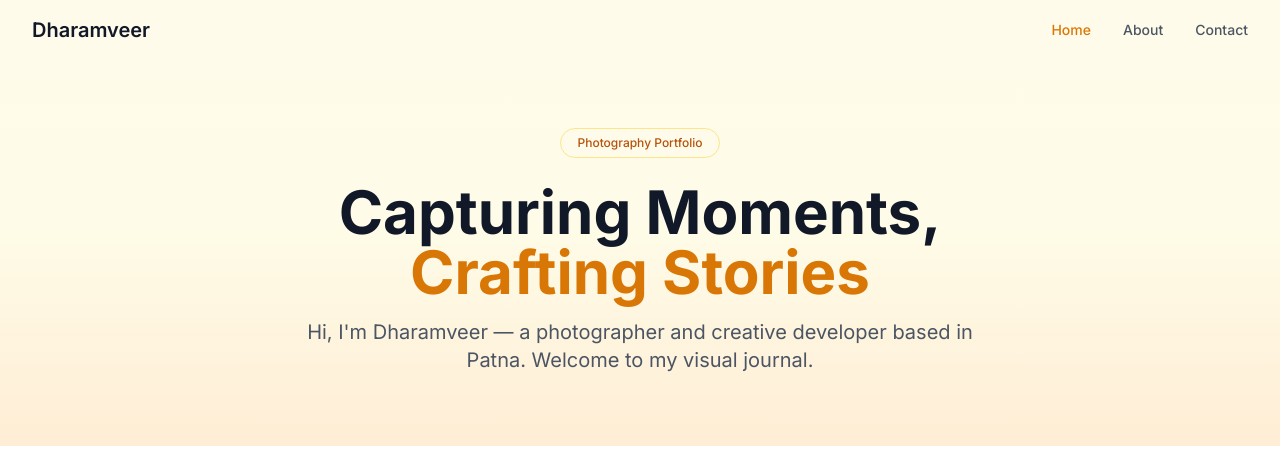
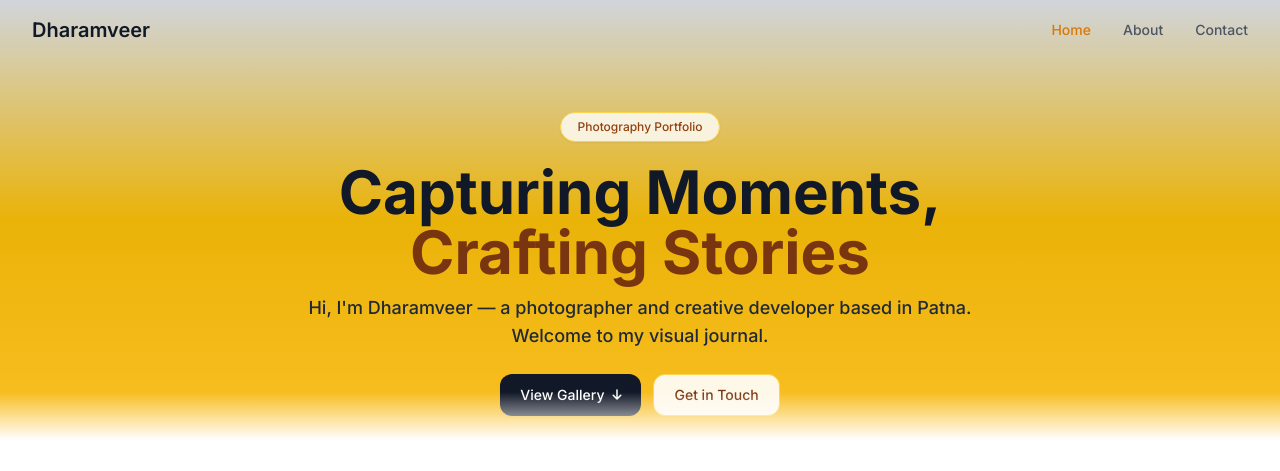
Before and after one commit to dharamveerkz/my-photography-gallery, a React (Vite) app: page / in a window 1280 px wide. Shown: the top 471 px of the page. Built offline with nearby package versions, Linux system fonts and the light colour scheme.

Commit message:
Update HeroSection.jsx

```diff
--- a/src/components/HeroSection.jsx
+++ b/src/components/HeroSection.jsx
@@ -1,24 +1,50 @@
+// src/components/HeroSection.jsx
 import React from "react";
 import { Link } from "react-router-dom";
 
 const HeroSection = () => {
   return (
-    <section className="relative pt-28 pb-10 sm:pt-32 sm:pb-10 bg-gradient-to-b from-amber-50 via-yellow-50 to-orange-100">
+    <section className="relative pt-24 pb-4 sm:pt-28 sm:pb-6 bg-gradient-to-b from-gray-300 via-yellow-500 to-amber-400">
       <div className="max-w-7xl mx-auto px-4 sm:px-6 lg:px-8 text-center">
-        <span className="inline-block px-4 py-1.5 bg-amber-50 border border-amber-200 rounded-full text-amber-700 text-xs font-medium mb-6">
+
+        {/* Badge */}
+        <span className="inline-block px-4 py-1.5 bg-white/80 border border-amber-300 rounded-full text-amber-800 text-xs font-medium mb-5 shadow-sm">
           Photography Portfolio
         </span>
 
-        <h1 className="text-4xl sm:text-5xl lg:text-6xl font-bold text-gray-900 mb-4 leading-tight">
+        {/* Headline */}
+        <h1 className="text-4xl sm:text-5xl lg:text-6xl font-bold text-gray-900 mb-3 leading-tight">
           Capturing Moments,<br />
-          <span className="text-amber-600">Crafting Stories</span>
+          <span className="text-amber-900">Crafting Stories</span>
         </h1>
 
-        <p className="text-lg sm:text-xl text-gray-600 max-w-2xl mx-auto mb-8">
+        {/* Subheadline */}
+        <p className="text-base sm:text-lg text-gray-800 max-w-2xl mx-auto mb-6 font-medium">
           Hi, I'm Dharamveer — a photographer and creative developer based in Patna.
           Welcome to my visual journal.
         </p>
+
+        {/* CTAs - Compact */}
+        <div className="flex flex-col sm:flex-row gap-3 justify-center">
+          <Link
+            to="#gallery"
+            className="inline-flex items-center justify-center gap-2 px-5 py-2.5 bg-gray-900 hover:bg-gray-800 text-white font-medium rounded-xl transition-all shadow-sm hover:shadow-md text-sm"
+          >
+            View Gallery
+            <i className="fas fa-arrow-down text-xs"></i>
+          </Link>
+          <Link
+            to="/contact"
+            className="inline-flex items-center justify-center gap-2 px-5 py-2.5 bg-white/90 hover:bg-white border border-amber-300 text-amber-900 font-medium rounded-xl transition-all text-sm"
+          >
+            Get in Touch
+          </Link>
+        </div>
+
       </div>
+
+      {/* Subtle fade to white for smooth gallery transition */}
+      <div className="absolute bottom-0 left-0 right-0 h-12 bg-gradient-to-t from-white to-transparent pointer-events-none"></div>
     </section>
   );
 };
```
